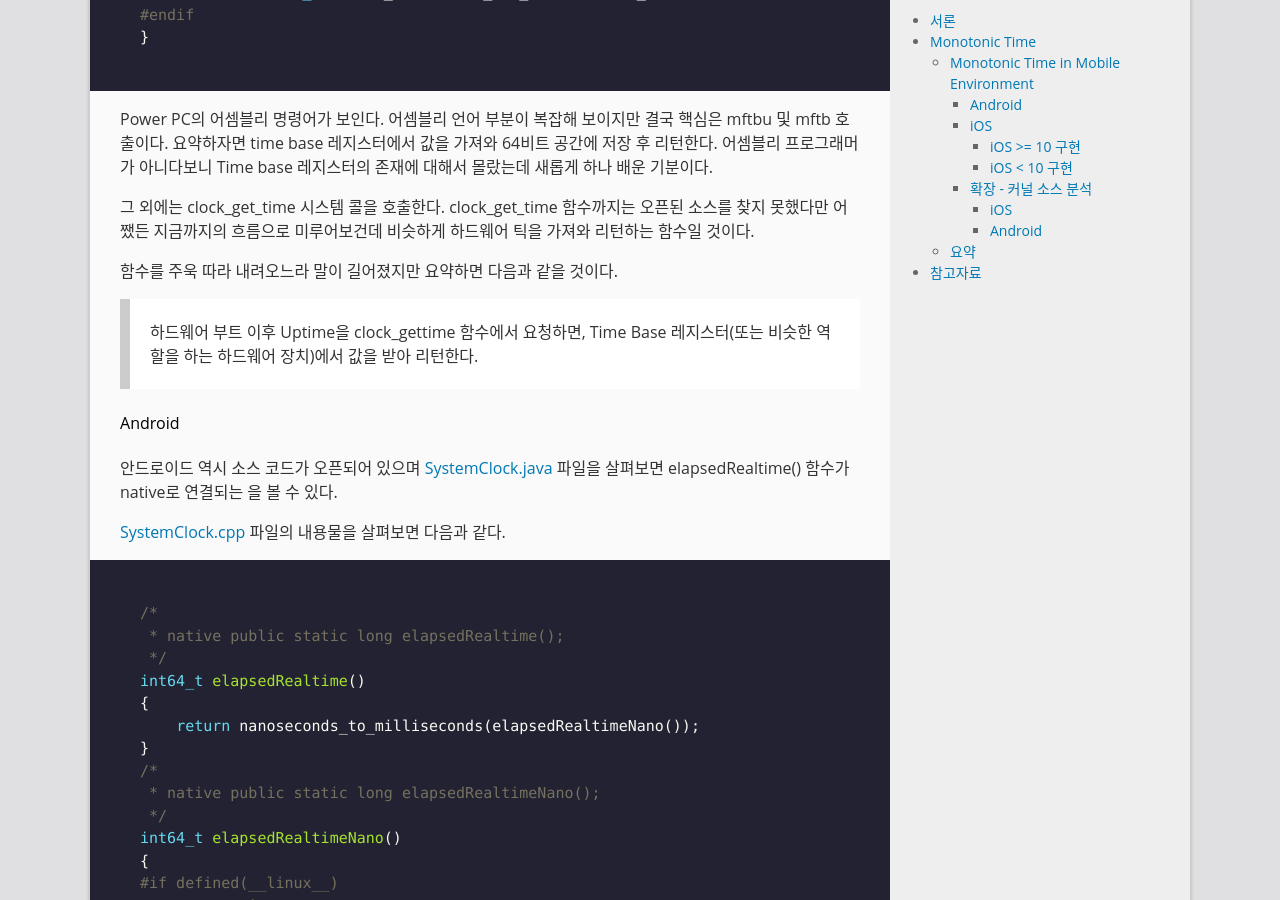
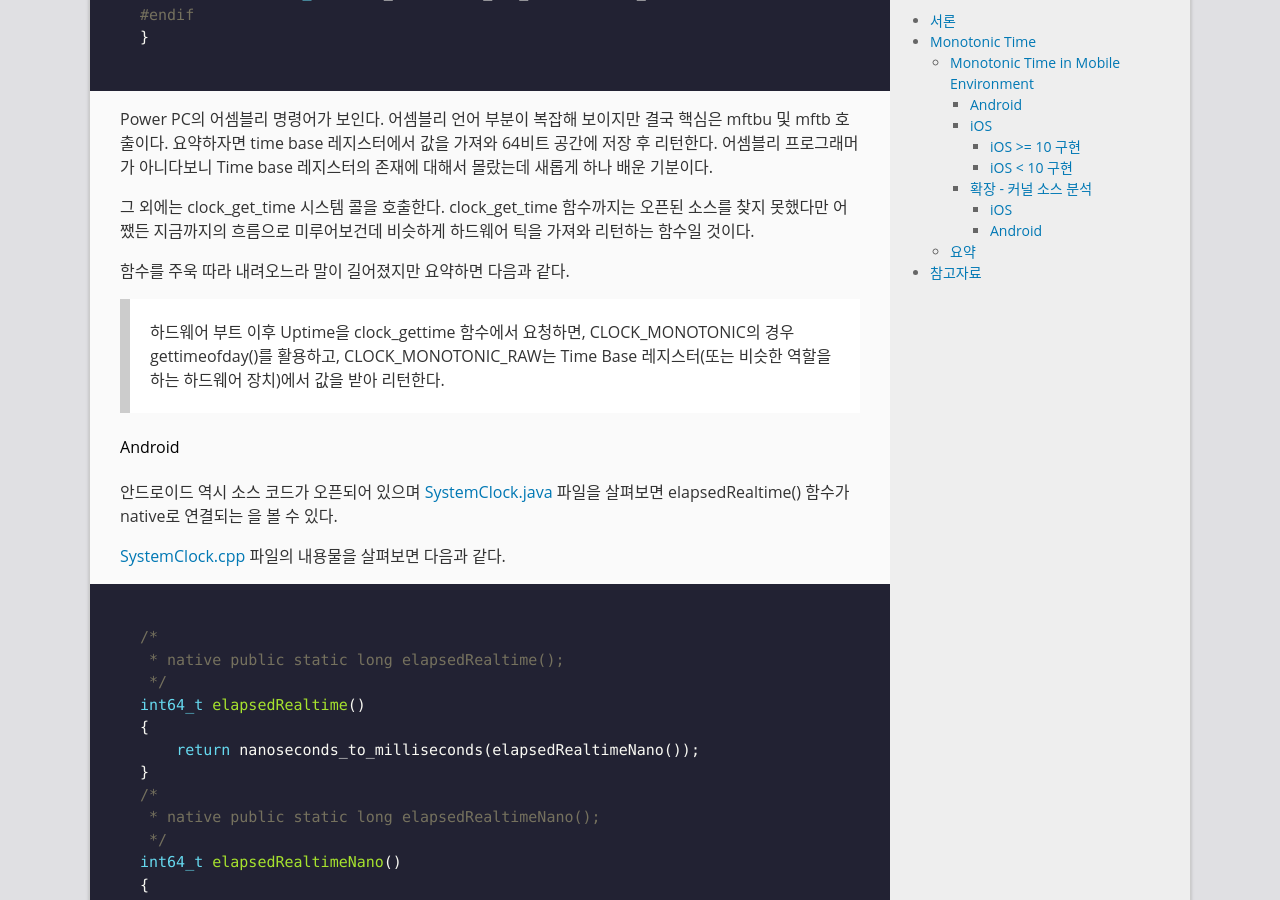
Before and after one commit to GarlicDipping/garlicdipping.github.io, a Jekyll site: the page built from _posts/2019-06-29-monotonic-time-and-unity-realtimesincestartup.md, in a window 1280 px wide and 900 px high, scrolled down 10338 px. Built offline with Jekyll 4.4.1, drawn with Linux system fonts in a browser that asks for light colours; comment, search, counter and statistics services are not loaded.

Commit message:
no message

```diff
--- a/_posts/2019-06-29-monotonic-time-and-unity-realtimesincestartup.md
+++ b/_posts/2019-06-29-monotonic-time-and-unity-realtimesincestartup.md
@@ -399,9 +399,9 @@ Power PC의 어셈블리 명령어가 보인다. 어셈블리 언어 부분이
 
 그 외에는 clock_get_time 시스템 콜을 호출한다. clock_get_time 함수까지는 오픈된 소스를 찾지 못했다만 어쨌든 지금까지의 흐름으로 미루어보건데 비슷하게 하드웨어 틱을 가져와 리턴하는 함수일 것이다.
 
-함수를 주욱 따라 내려오느라 말이 길어졌지만 요약하면 다음과 같을 것이다.
+함수를 주욱 따라 내려오느라 말이 길어졌지만 요약하면 다음과 같다.
 
->하드웨어 부트 이후 Uptime을 clock_gettime 함수에서 요청하면, Time Base 레지스터(또는 비슷한 역할을 하는 하드웨어 장치)에서 값을 받아 리턴한다.
+>하드웨어 부트 이후 Uptime을 clock_gettime 함수에서 요청하면, CLOCK_MONOTONIC의 경우 gettimeofday()를 활용하고, CLOCK_MONOTONIC_RAW는 Time Base 레지스터(또는 비슷한 역할을 하는 하드웨어 장치)에서 값을 받아 리턴한다.
 
 #### Android
 
```
